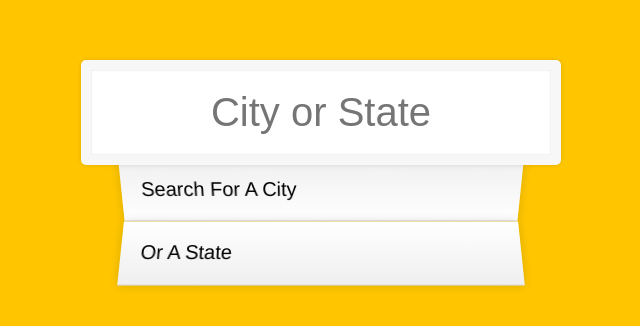
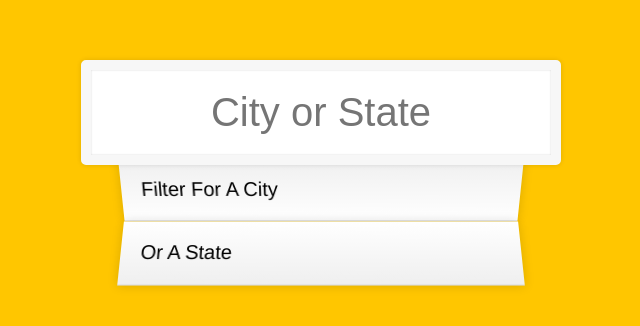
Before and after one commit to eschwalm/javascript30, a plain HTML site: page 06 - Type Ahead/index-START.html in a window 1280 px wide. Shown: the full height of the page, 319-959 px from the left. Drawn offline with Linux system fonts and the light colour scheme.

Commit message:
fix 06 header

```diff
--- a/06 - Type Ahead/index-START.html
+++ b/06 - Type Ahead/index-START.html
@@ -10,7 +10,7 @@
   <form class="search-form">
     <input type="text" class="search" placeholder="City or State">
     <ul class="suggestions">
-      <li>Search for a city</li>
+      <li>Filter for a city</li>
       <li>or a state</li>
     </ul>
   </form>
```
